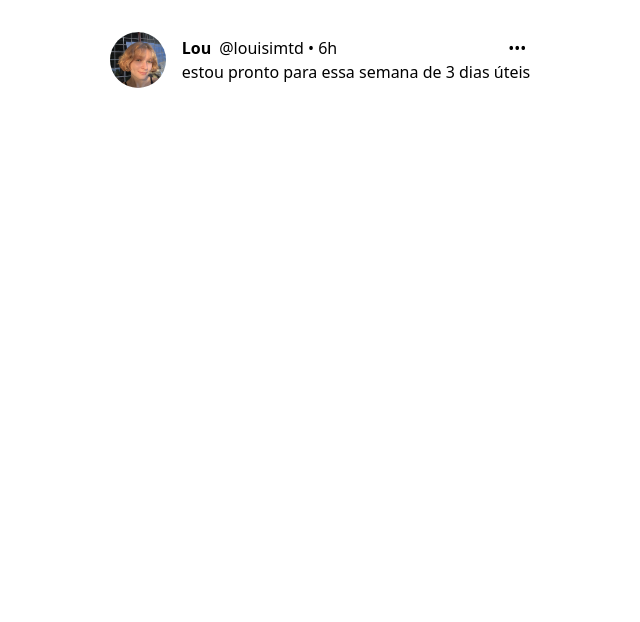
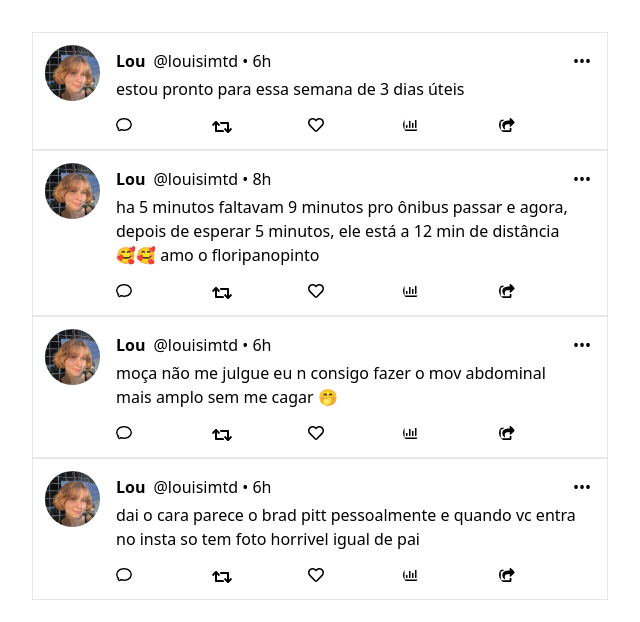
Before and after one commit to Louisii/twitter-clone, a React (Vite) app: page / in a window 1280 px wide. Shown: the top 622 px of the page, without its empty margins (0-640 px from the left). Built offline with nearby package versions, Linux system fonts and the light colour scheme.

Commit message:
design tweet ok

```diff
--- a/package.json
+++ b/package.json
@@ -10,7 +10,8 @@
   },
   "dependencies": {
     "react": "^18.2.0",
-    "react-dom": "^18.2.0"
+    "react-dom": "^18.2.0",
+    "react-icons": "^4.8.0"
   },
   "devDependencies": {
     "@types/react": "^18.0.28",
--- a/src/components/Tweet.jsx
+++ b/src/components/Tweet.jsx
@@ -1,16 +1,18 @@
 import ProfilePitcure from "./ProfilePicture"
+import { FaRegComment, FaRetweet, FaRegHeart, FaRegChartBar, FaShareSquare } from "react-icons/fa";
 
 const Tweet = (props) => {
     return (
-        <div className="md:max-w-xl">
+        <div className="grid grid-cols-10 max-w-xl border dark:border-gray-800 p-3">
 
-            <div className="inline-block ">
+            <div className="col-span-1 ">
                 <ProfilePitcure />
             </div>
 
-            <div className="align-top inline-block pl-4 pt-1">
+            <div className="col-span-9 pl-4 pt-1">
 
                 <div className="grid grid-cols-2">
+
                     <div className=" text-left">
 
                         <h2 className="dark:text-white font-bold inline-block mr-2 hover:underline text-left">
@@ -22,16 +24,24 @@ const Tweet = (props) => {
                         </h3>
                     </div>
 
-                    <div className=" text-right">
-                        <h3 className="dark:text-gray-400 ml-36 hover:text-blue-400 hover:bg-blue-950 rounded-full px-1">
+                    <div className="w-full text-right">
+                        <h3 className="dark:text-gray-400 hover:text-blue-400 rounded-full px-1 pb-1">
                             •••
                         </h3>
 
                     </div>
+
                 </div>
 
-                <div className="dark:text-white">
+                <div className="dark:text-white m-0 w-full text-left pr-4">
                     <p>{props.content}</p>
+                </div>
+                <div className="grid grid-cols-5 dark:text-gray-400 mt-4 text-center">
+                    <FaRegComment className="hover:text-blue-400 hover:bg-blue-950 rounded-full"/>
+                    <FaRetweet className="dark:text-gray-600 text-xl"/>
+                    <FaRegHeart className="hover:text-pink-700"/>
+                    <FaRegChartBar className="hover:text-blue-400 hover:bg-blue-950 rounded-full"/>
+                    <FaShareSquare className="hover:text-blue-400 hover:bg-blue-950 rounded-full"/>
                 </div>
 
             </div>
--- a/src/pages/Home.jsx
+++ b/src/pages/Home.jsx
@@ -3,7 +3,11 @@ const Home = (props) => {
 
     return(
         <>
-        <Tweet userName="Lou" user="@louisimtd" postingTime="6h" content="estou pronto para essa semana de 3 dias úteis"/>
+
+            <Tweet userName="Lou" user="@louisimtd" postingTime="6h" content="estou pronto para essa semana de 3 dias úteis"/>
+            <Tweet userName="Lou" user="@louisimtd" postingTime="8h" content="ha 5 minutos faltavam 9 minutos pro ônibus passar e agora, depois de esperar 5 minutos, ele está a 12 min de distância 🥰🥰 amo o floripanopinto"/>
+            <Tweet userName="Lou" user="@louisimtd" postingTime="6h" content="moça não me julgue eu n consigo fazer o mov abdominal mais amplo sem me cagar 🤭"/>
+            <Tweet userName="Lou" user="@louisimtd" postingTime="6h" content="dai o cara parece o brad pitt pessoalmente e quando vc entra no insta so tem foto horrivel igual de pai"/>
         </>
     )
 }
```
Also changed, not shown: 1 other file (tests, documents, lock files or other folders).
